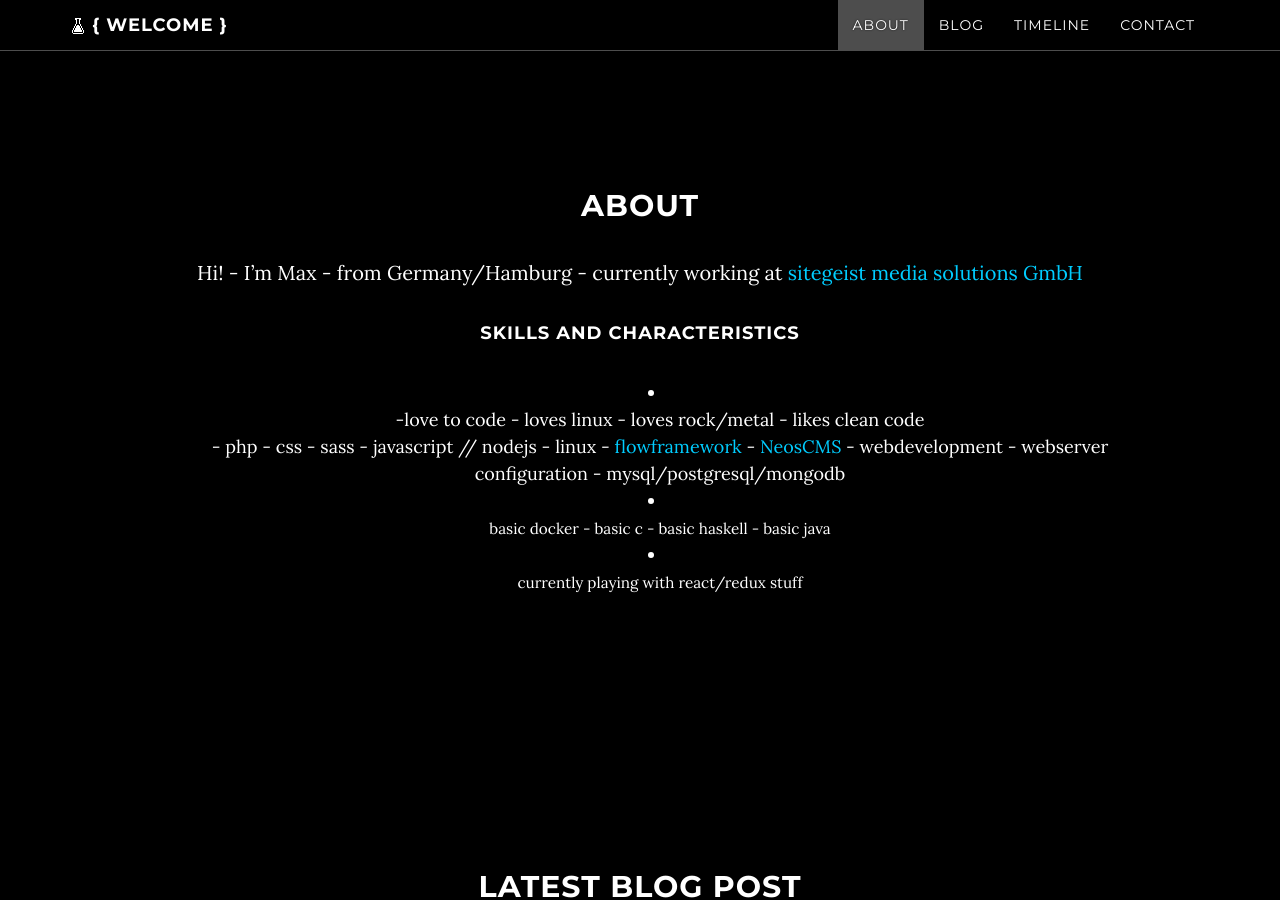
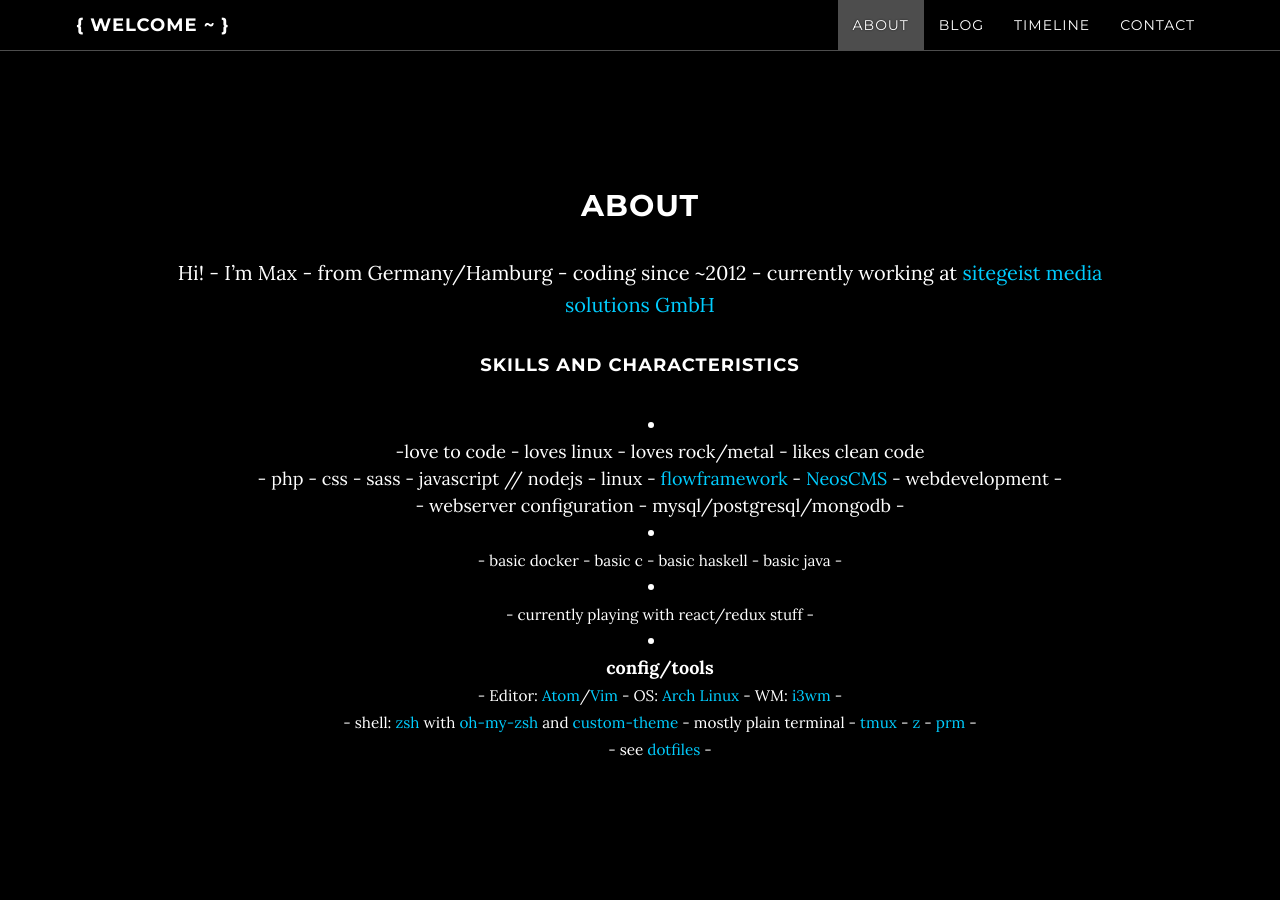
Before and after one commit to mstruebing/mstruebing.github.io, a Jekyll site: the page built from index.html, in a window 1280 px wide and 900 px high, scrolled down 961 px. Built offline with Jekyll 4.4.1, drawn with Linux system fonts in a browser that asks for light colours; nearby versions of some CDN libraries.

Commit message:
Edit about

```diff
--- a/_config.yml
+++ b/_config.yml
@@ -30,7 +30,7 @@
 
 lang: "en"
 author: "Max Strübing"
-title: "{ WELCOME }"
+title: "{ WELCOME ~ }"
 description: "This is my blog, have fun here!"
 keywords: "Max, Strübing, mstruebing, coder, php, javascript, linux"
 favicon: "/img/favicon.ico"
@@ -39,7 +39,7 @@
 # Header layout #
 ################
 
-black-favicon: "/img/black-lab-glass.ico"
+black-favicon: ""
 
 background-img: "../img/intro-bg.jpg"
 
--- a/about.html
+++ b/about.html
@@ -5,17 +5,20 @@ title: About
 ---
 ## About
 
-Hi! - I'm Max - from Germany/Hamburg - currently working at [sitegeist media solutions GmbH](https://sitegeist.de/)
+Hi! - I'm Max - from Germany/Hamburg - coding since ~2012 - currently working at [sitegeist media solutions GmbH](https://sitegeist.de/)
 
 #### skills and characteristics
 - <br />
 -love to code - loves linux - loves rock/metal - likes clean code
-<br /> - php - css - sass - javascript // nodejs - linux - [flowframework](https://www.neos.io/) - [NeosCMS](https://www.neos.io/) - webdevelopment - webserver configuration - mysql/postgresql/mongodb
+<br /> - php - css - sass - javascript // nodejs - linux - [flowframework](https://www.neos.io/) - [NeosCMS](https://www.neos.io/) - webdevelopment - <br /> - webserver configuration - mysql/postgresql/mongodb -
 - <br />
-<small>
-  basic docker - basic c - basic haskell - basic java
+<small> -
+basic docker - basic c - basic haskell - basic java -
 </small>
 - <br />
-<small>
-currently playing with react/redux stuff
+<small> -
+currently playing with react/redux stuff -
 </small>
+- <br />
+<strong>config/tools</strong><br />
+<small> - Editor: [Atom](https://atom.io/)/[Vim](http://www.vim.org/) - OS: [Arch Linux](https://www.archlinux.org/) - WM: [i3wm](http://i3wm.org/) - <br />- shell: [zsh](http://www.zsh.org/) with [oh-my-zsh](https://github.com/robbyrussell/oh-my-zsh) and [custom-theme](https://github.com/mstruebing/dotfiles/blob/master/.mstruebing.zsh-theme) - mostly plain terminal - [tmux](https://tmux.github.io/) - [z](https://github.com/rupa/z) - [prm](https://github.com/eivind88/prm) - <br /> - see [dotfiles](https://github.com/mstruebing/dotfiles) -</small>
```
Also changed, not shown: img/favicon.ico, img/jetpacktocat.png (deleted).
